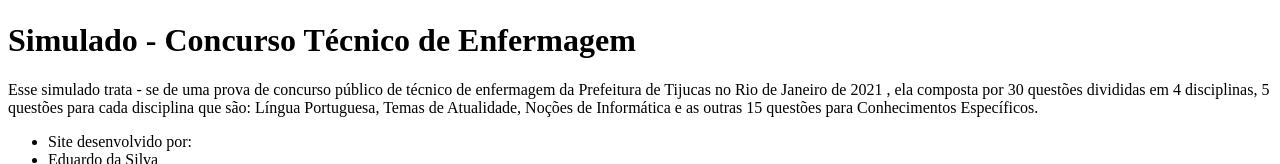
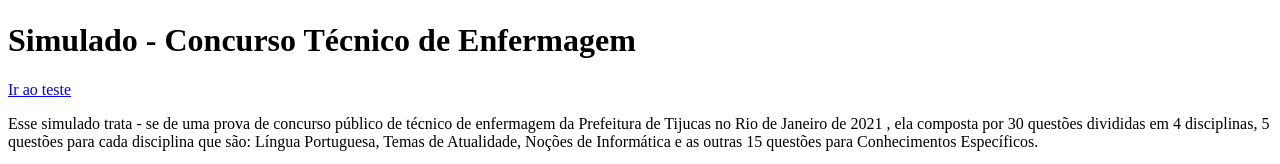
Before and after one commit to Moreira-Edu/ObjetoProva, a plain HTML site: page index.html in a window 1280 px wide. Shown: the part 59-223 px from the top of the page. Drawn offline with Linux system fonts and the light colour scheme; files whose address does not match are found by name.

Commit message:
feature: link to teste

```diff
--- a/index.html
+++ b/index.html
@@ -15,6 +15,7 @@
     </header>
 
     <main>
+      <a href="./src/views/test/test.html">Ir ao teste</a>
       <p>
         Esse simulado trata - se de uma prova de concurso público de técnico de
         enfermagem da Prefeitura de Tijucas no Rio de Janeiro de 2021 , ela
```
